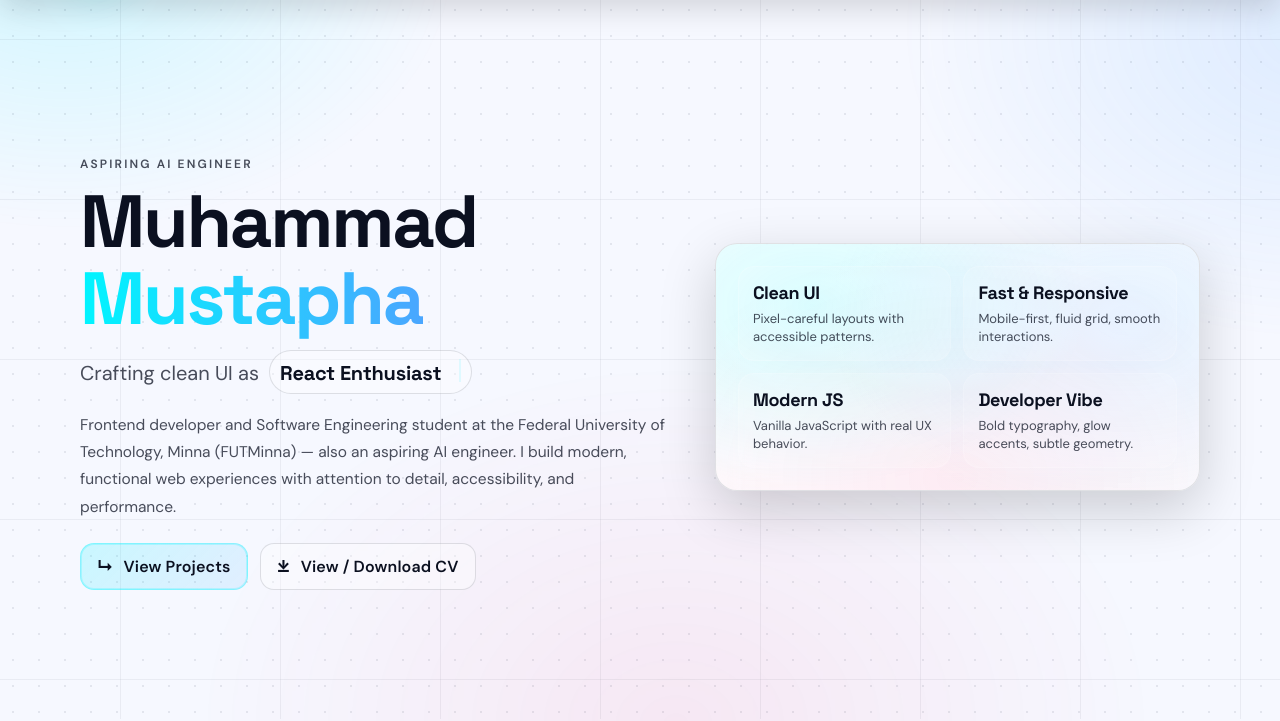
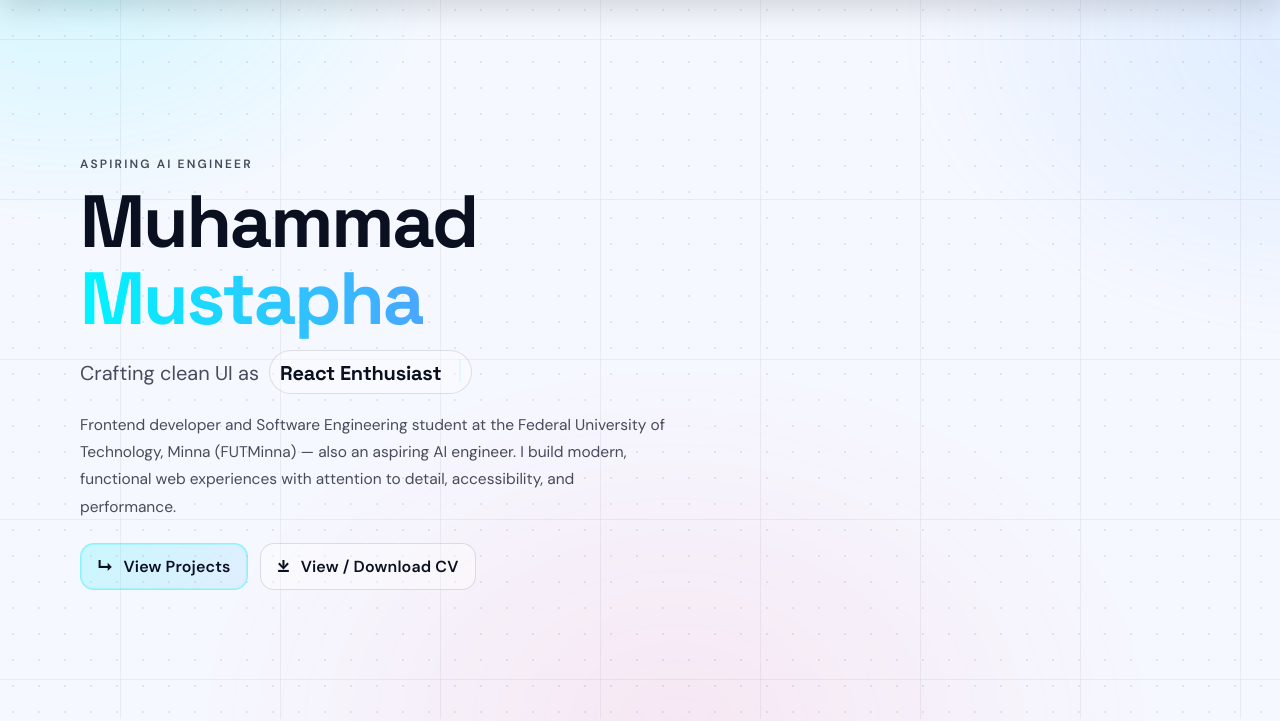
Before and after one commit to Muhamadmust/My-portfolio-website, a plain HTML site: page index.html in a window 1280 px wide. Shown: the part 81-802 px from the top of the page. Drawn offline with Linux system fonts and the light colour scheme.

Commit message:
remove aside bar

```diff
--- a/index.html
+++ b/index.html
@@ -118,28 +118,6 @@
               </div>
             </div>
 
-            <aside class="hero-card reveal" aria-label="Highlights">
-              <div class="hero-card-inner">
-                <div class="stat-grid">
-                  <div class="stat">
-                    <b>Clean UI</b>
-                    <span>Pixel-careful layouts with accessible patterns.</span>
-                  </div>
-                  <div class="stat">
-                    <b>Fast &amp; Responsive</b>
-                    <span>Mobile-first, fluid grid, smooth interactions.</span>
-                  </div>
-                  <div class="stat">
-                    <b>Modern JS</b>
-                    <span>Vanilla JavaScript with real UX behavior.</span>
-                  </div>
-                  <div class="stat">
-                    <b>Developer Vibe</b>
-                    <span>Bold typography, glow accents, subtle geometry.</span>
-                  </div>
-                </div>
-              </div>
-            </aside>
           </div>
         </div>
       </section>
```
